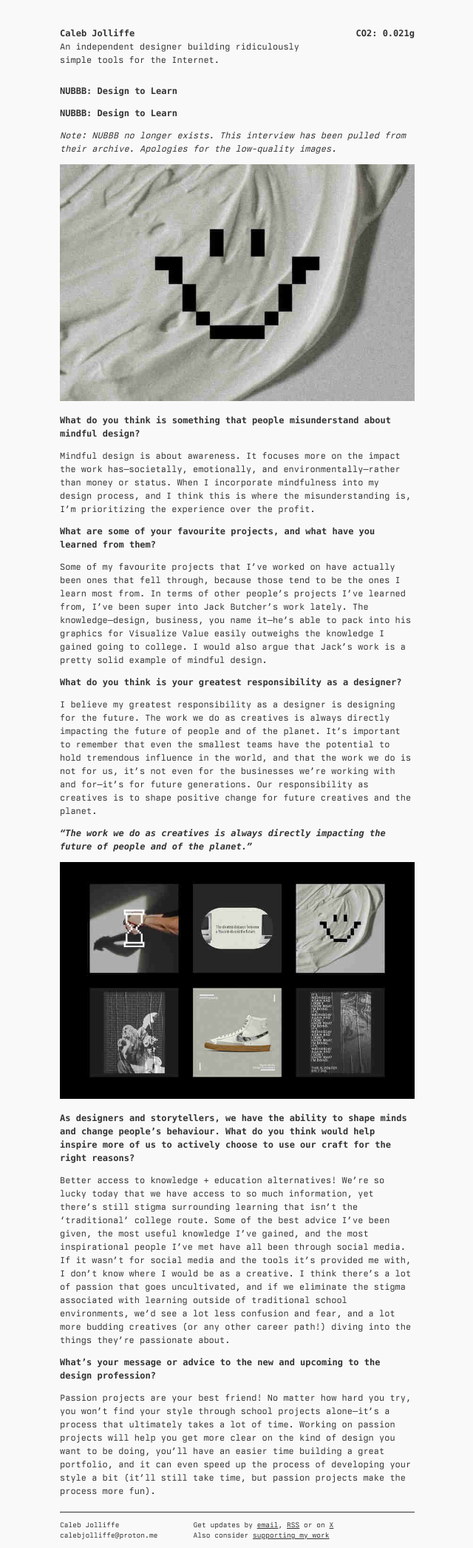
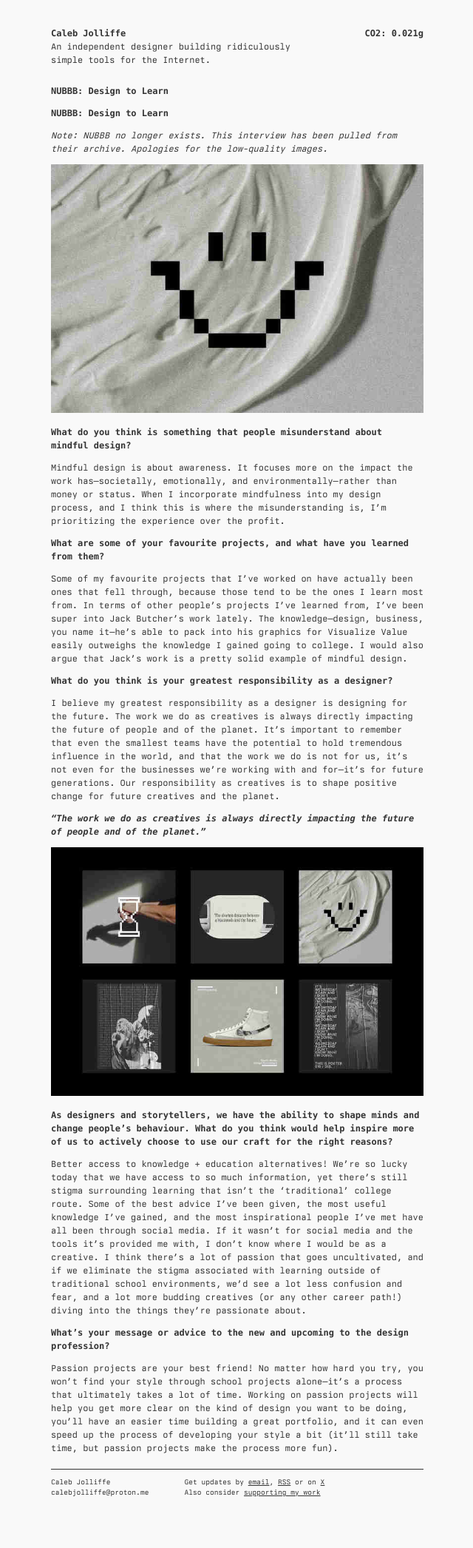
Before and after one commit to hayleyjolliffe/cv, a Jekyll site: the page built from pages/nubbb.md, in a window 1280 px wide. Shown: the whole page at 74% size, without its empty margins (319-959 px from the left). Built offline with Jekyll 4.4.1, drawn with Linux system fonts in a browser that asks for light colours; some web fonts are replaced; after the commit the page ends 2034 px from its top, so only the background shows below that.

Commit message:
Changed site size from 40em -> 42em for readability

```diff
--- a/assets/style.css
+++ b/assets/style.css
@@ -1 +1 @@
-body,input{font-family:'Berkeley Mono',Menlo,Monaco,monospace}.site .footer,.site .meta,.site .title a,.title,a,a:visited,body,ul.posts span{color:#333}#post code,#post pre{border:1px solid #999;background-color:#f9f9f9}#post code,#post pre,body{background-color:#f9f9f9}#post pre.terminal,#post pre.terminal code{background-color:#333}@font-face{font-family:'Berkeley Mono';font-weight:400;src:url('/assets/fonts/bm-regular.woff2') format('woff2')}@font-face{font-family:'Berkeley Mono';font-weight:700;src:url('/assets/fonts/bm-bold.woff2') format('woff2')}*{margin:0;padding:0}body,html{height:100%}body{font-size:12px;text-align:center}.site,h1,h2,h3,h4,h5,h6,ul.posts span{font-size:100%}input,table{font-size:inherit}h1{margin-bottom:1em}p{margin:1em 0}.site .title a,a{text-decoration:none}.site .title a:hover,a:hover{opacity:60%}img{max-width:40em;height:auto}input{margin-top:0}ul.posts{list-style-type:none;margin-bottom:2em}ul.posts li{line-height:1.75em}.site{text-align:left;width:40em;margin:3em auto 2em;line-height:1.5em}.title{font-weight:400;margin-bottom:2em}.site .footer{font-size:80%;border-top:1px solid #333;margin-top:2em;overflow:hidden;line-height:1.5em}.site .footer .contact{float:left;margin-right:3em}.site .footer .contact a{color:#333;text-decoration:underline}#post pre{padding:0 .4em}#post ol,#post ul{margin-left:1.35em}#post code{font-size:85%;padding:0 .2em}#post pre code{border:none}#post pre.terminal{border:1px solid #333;color:#f9f9f9}
+body,input{font-family:'Berkeley Mono',Menlo,Monaco,monospace}.site .footer,.site .meta,.site .title a,.title,a,a:visited,body,ul.posts span{color:#333}#post code,#post pre{border:1px solid #999;background-color:#f9f9f9}#post code,#post pre,body{background-color:#f9f9f9}#post pre.terminal,#post pre.terminal code{background-color:#333}@font-face{font-family:'Berkeley Mono';font-weight:400;src:url('/assets/fonts/bm-regular.woff2') format('woff2')}@font-face{font-family:'Berkeley Mono';font-weight:700;src:url('/assets/fonts/bm-bold.woff2') format('woff2')}*{margin:0;padding:0}body,html{height:100%}body{font-size:12px;text-align:center}.site,h1,h2,h3,h4,h5,h6,ul.posts span{font-size:100%}input,table{font-size:inherit}h1{margin-bottom:1em}p{margin:1em 0}.site .title a,a{text-decoration:none}.site .title a:hover,a:hover{opacity:60%}img{max-width:42em;height:auto}input{margin-top:0}ul.posts{list-style-type:none;margin-bottom:2em}ul.posts li{line-height:1.75em}.site{text-align:left;width:42em;margin:3em auto 2em;line-height:1.5em}.title{font-weight:400;margin-bottom:2em}.site .footer{font-size:80%;border-top:1px solid #333;margin-top:2em;overflow:hidden;line-height:1.5em}.site .footer .contact{float:left;margin-right:3em}.site .footer .contact a{color:#333;text-decoration:underline}#post pre{padding:0 .4em}#post ol,#post ul{margin-left:1.35em}#post code{font-size:85%;padding:0 .2em}#post pre code{border:none}#post pre.terminal{border:1px solid #333;color:#f9f9f9}
```
